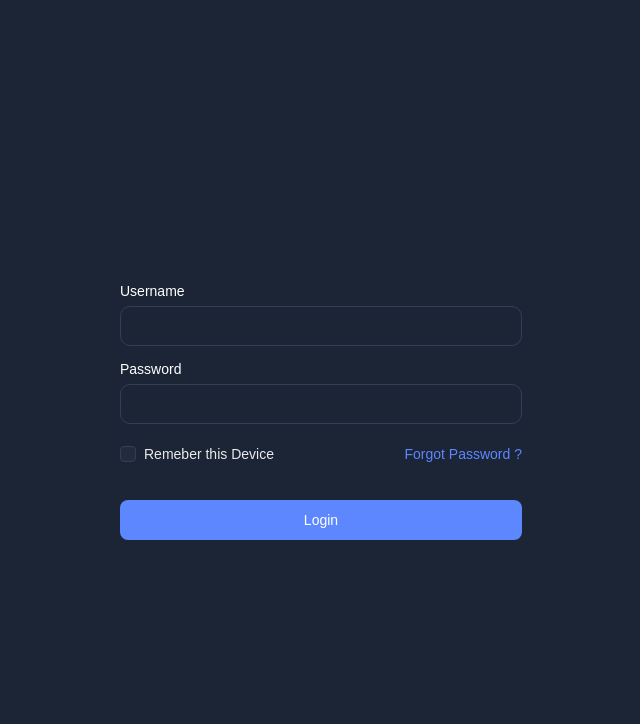
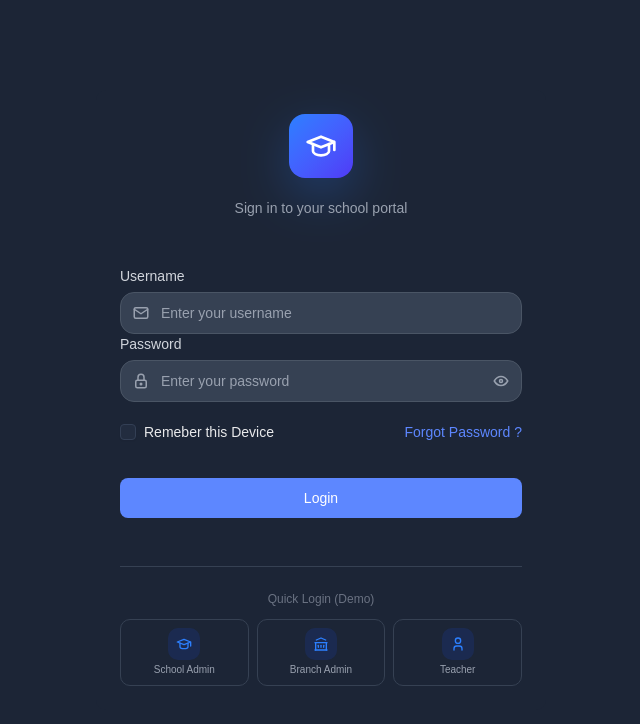
Before and after one commit to vnrtumu/mindwhileerp, a React (Vite) app: page /auth/auth2/login in a window 1280 px wide. Shown: the top 724 px of the page, without its empty margins (319-959 px from the left). Built offline with nearby package versions, Linux system fonts and the light colour scheme; no server answers.

Commit message:
feat: Add demo user quick login functionality, password visibility toggle, and UI/UX enhancements to the login form.

```diff
--- a/src/views/authentication/authforms/AuthLogin.jsx
+++ b/src/views/authentication/authforms/AuthLogin.jsx
@@ -5,13 +5,44 @@ import { Checkbox } from 'src/components/ui/checkbox';
 import { Input } from 'src/components/ui/input';
 import { Label } from 'src/components/ui/label';
 import { api } from 'src/lib/api-client';
+import { IconSchool, IconBuildingBank, IconUser, IconLock, IconEye, IconEyeOff, IconMail } from '@tabler/icons-react';
+
+const DEMO_USERS = {
+  school_admin: {
+    username: 'school_admin',
+    password: 'admin123',
+    label: 'School Admin',
+    icon: IconSchool,
+  },
+  branch_admin: {
+    username: 'branch_admin',
+    password: 'branch123',
+    label: 'Branch Admin',
+    icon: IconBuildingBank,
+  },
+  teacher: {
+    username: 'teacher1',
+    password: 'teacher123',
+    label: 'Teacher',
+    icon: IconUser,
+  }
+};
 
 const AuthLogin = () => {
   const navigate = useNavigate();
   const [username, setUsername] = useState('');
   const [password, setPassword] = useState('');
+  const [showPassword, setShowPassword] = useState(false);
   const [error, setError] = useState('');
   const [isLoading, setIsLoading] = useState(false);
+
+  const quickLogin = (role) => {
+    const demo = DEMO_USERS[role];
+    if (demo) {
+      setUsername(demo.username);
+      setPassword(demo.password);
+    }
+  };
 
   const handleLogin = async (e) => {
     e.preventDefault();
@@ -57,35 +88,61 @@ const AuthLogin = () => {
 
   return (
     <>
+      <div className="text-center">
+        <div className="inline-flex items-center justify-center w-16 h-16 rounded-2xl bg-gradient-to-br from-blue-500 to-indigo-600 shadow-lg shadow-blue-500/25 mb-4">
+          <IconSchool size={32} className="text-white" />
+        </div>
+        <p className="text-sm text-gray-500 dark:text-gray-400 mt-1">Sign in to your school portal</p>
+      </div>
+
       <form className="mt-6" onSubmit={handleLogin}>
         {error && (
           <div className="mb-4 p-3 bg-red-100 text-red-700 rounded-md text-sm">
             {error}
           </div>
         )}
-        <div className="mb-4">
-          <div className="mb-2 block">
-            <Label htmlFor="username">Username</Label>
+
+        {/* Username */}
+        <div>
+          <label className="block text-sm font-medium text-gray-700 dark:text-gray-300 mb-1.5">
+            Username
+          </label>
+          <div className="relative">
+            <IconMail size={18} className="absolute left-3 top-1/2 -translate-y-1/2 text-gray-400" />
+            <input
+              type="text"
+              value={username}
+              onChange={(e) => setUsername(e.target.value)}
+              placeholder="Enter your username"
+              className="w-full pl-10 pr-4 py-2.5 rounded-xl border border-gray-200 dark:border-gray-600 bg-gray-50 dark:bg-gray-700 text-gray-900 dark:text-white placeholder:text-gray-400 focus:outline-none focus:ring-2 focus:ring-blue-500/40 focus:border-blue-500 transition-all text-sm"
+              required />
+
           </div>
-          <Input
-            id="username"
-            type="text"
-            value={username}
-            onChange={(e) => setUsername(e.target.value)}
-            disabled={isLoading}
-          />
         </div>
-        <div className="mb-4">
-          <div className="mb-2 block">
-            <Label htmlFor="userpwd">Password</Label>
+
+
+        {/* Password */}
+        <div>
+          <label className="block text-sm font-medium text-gray-700 dark:text-gray-300 mb-1.5">
+            Password
+          </label>
+          <div className="relative">
+            <IconLock size={18} className="absolute left-3 top-1/2 -translate-y-1/2 text-gray-400" />
+            <input
+              type={showPassword ? 'text' : 'password'}
+              value={password}
+              onChange={(e) => setPassword(e.target.value)}
+              placeholder="Enter your password"
+              className="w-full pl-10 pr-11 py-2.5 rounded-xl border border-gray-200 dark:border-gray-600 bg-gray-50 dark:bg-gray-700 text-gray-900 dark:text-white placeholder:text-gray-400 focus:outline-none focus:ring-2 focus:ring-blue-500/40 focus:border-blue-500 transition-all text-sm"
+              required />
+
+            <button
+              type="button"
+              onClick={() => setShowPassword(!showPassword)}
+              className="absolute right-3 top-1/2 -translate-y-1/2 text-gray-400 hover:text-gray-600 dark:hover:text-gray-300">
+              {showPassword ? <IconEyeOff size={18} /> : <IconEye size={18} />}
+            </button>
           </div>
-          <Input
-            id="userpwd"
-            type="password"
-            value={password}
-            onChange={(e) => setPassword(e.target.value)}
-            disabled={isLoading}
-          />
         </div>
         <div className="flex justify-between my-5">
           <div className="flex items-center gap-2">
@@ -106,6 +163,28 @@ const AuthLogin = () => {
           {isLoading ? 'Logging in...' : 'Login'}
         </Button>
       </form>
+
+      {/* Quick login buttons (dev only) */}
+      <div className="mt-6 pt-6 border-t border-gray-100 dark:border-gray-700">
+        <p className="text-xs text-gray-400 dark:text-gray-500 mb-3 text-center">Quick Login (Demo)</p>
+        <div className="grid grid-cols-3 gap-2">
+          {Object.entries(DEMO_USERS).map(([key, demo]) => (
+            <button
+              key={key}
+              type="button"
+              onClick={() => quickLogin(key)}
+              className="flex flex-col items-center gap-1 p-2 rounded-lg border border-gray-100 dark:border-gray-700 hover:bg-gray-50 dark:hover:bg-gray-700 transition-colors text-center"
+            >
+              <div className="w-8 h-8 rounded-lg bg-blue-50 dark:bg-blue-900/30 flex items-center justify-center">
+                <demo.icon size={16} className="text-blue-500" />
+              </div>
+              <span className="text-[10px] font-medium text-gray-600 dark:text-gray-400 leading-tight">
+                {demo.label}
+              </span>
+            </button>
+          ))}
+        </div>
+      </div>
     </>
   );
 };
```
